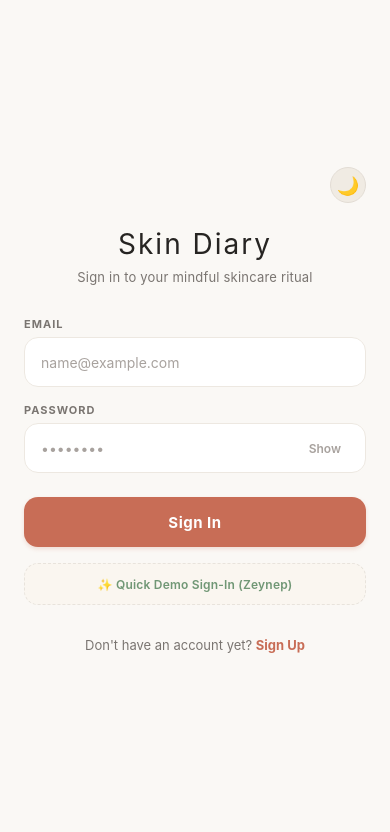
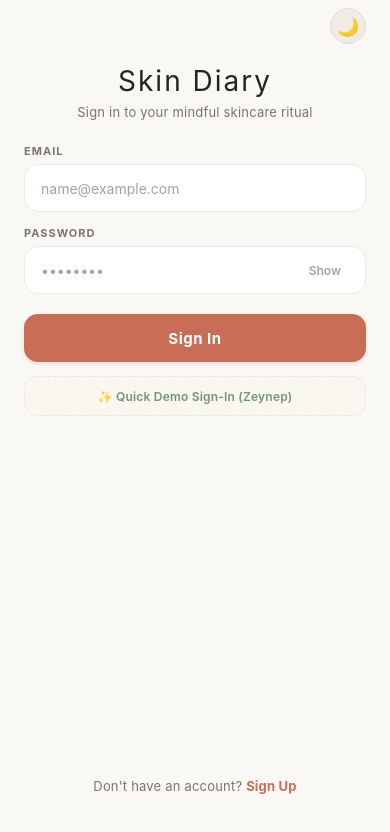
Before and after one commit to zhevadpal-dev/Mobile-App-Development-, a React Native app: screen /Login in a window 390 px wide. Shown: the top 832 px of the page. Built offline with nearby package versions, Linux system fonts and the light colour scheme.

Commit message:
Add prominent minimalist switch-auth text buttons to Login and SignUp screens

```diff
--- a/src/screens/LoginScreen.tsx
+++ b/src/screens/LoginScreen.tsx
@@ -69,6 +69,8 @@ export default function LoginScreen({ navigation }: Props) {
           keyboardShouldPersistTaps="handled"
           showsVerticalScrollIndicator={false}
         >
+          {/* Main Content Area */}
+          <View style={styles.mainContent}>
             {/* Top Bar with Theme Toggle */}
             <View style={styles.topBar}>
               <View style={styles.topBarSpacer} />
@@ -98,7 +100,7 @@ export default function LoginScreen({ navigation }: Props) {
               </View>
             ) : null}
 
-          {/* Inputs Section */}
+            {/* Form Inputs */}
             <View style={styles.formContainer}>
               {/* Email Field */}
               <View style={styles.inputGroup}>
@@ -187,7 +189,7 @@ export default function LoginScreen({ navigation }: Props) {
                 )}
               </TouchableOpacity>
 
-            {/* Quick Demo Credentials Fill (For effortless testing) */}
+              {/* Quick Demo Credentials Fill */}
               <TouchableOpacity
                 style={[
                   styles.demoButton,
@@ -204,20 +206,23 @@ export default function LoginScreen({ navigation }: Props) {
                 </Text>
               </TouchableOpacity>
             </View>
+          </View>
 
-          {/* Navigation to Sign Up */}
-          <View style={styles.footerRow}>
-            <Text style={[styles.footerText, { color: colors.textSecondary }]}>
-              Don't have an account yet?{' '}
-            </Text>
+          {/* Minimalist Bottom Navigation to SignUp */}
+          <View style={styles.footerSection}>
             <TouchableOpacity
+              style={styles.switchAuthButton}
               onPress={() => {
                 setErrorMessage(null);
                 navigation.navigate('SignUp');
               }}
               activeOpacity={0.7}
+              hitSlop={{ top: 12, bottom: 12, left: 16, right: 16 }}
             >
-              <Text style={[styles.footerLink, { color: colors.primary }]}>Sign Up</Text>
+              <Text style={[styles.switchAuthText, { color: colors.textSecondary }]}>
+                Don't have an account?{' '}
+                <Text style={[styles.switchAuthLink, { color: colors.primary }]}>Sign Up</Text>
+              </Text>
             </TouchableOpacity>
           </View>
         </ScrollView>
@@ -236,14 +241,18 @@ const styles = StyleSheet.create({
   scrollContent: {
     flexGrow: 1,
     paddingHorizontal: SPACING.lg,
-    paddingBottom: SPACING.xl,
-    justifyContent: 'center',
+    paddingTop: SPACING.xs,
+    paddingBottom: SPACING.lg,
+    justifyContent: 'space-between',
+  },
+  mainContent: {
+    flex: 1,
   },
   topBar: {
     flexDirection: 'row',
     justifyContent: 'space-between',
     alignItems: 'center',
-    paddingVertical: SPACING.sm,
+    paddingVertical: SPACING.xs,
     marginBottom: SPACING.md,
   },
   topBarSpacer: {
@@ -251,13 +260,13 @@ const styles = StyleSheet.create({
   },
   heroSection: {
     alignItems: 'center',
-    marginBottom: SPACING.xl,
+    marginBottom: SPACING.lg,
   },
   brandTitle: {
     fontSize: 28,
     fontWeight: '400',
     letterSpacing: 2,
-    marginBottom: 8,
+    marginBottom: 6,
   },
   heroSubtitle: {
     fontSize: 13,
@@ -277,7 +286,7 @@ const styles = StyleSheet.create({
     textAlign: 'center',
   },
   formContainer: {
-    gap: SPACING.md,
+    gap: 14,
   },
   inputGroup: {
     gap: 6,
@@ -288,14 +297,14 @@ const styles = StyleSheet.create({
     letterSpacing: 1,
   },
   textInput: {
-    height: 50,
+    height: 48,
     borderRadius: RADIUS.md,
     borderWidth: 1,
     paddingHorizontal: SPACING.md,
     fontSize: 14,
   },
   passwordInputContainer: {
-    height: 50,
+    height: 48,
     borderRadius: RADIUS.md,
     borderWidth: 1,
     paddingHorizontal: SPACING.md,
@@ -316,11 +325,11 @@ const styles = StyleSheet.create({
     fontWeight: '600',
   },
   primaryButton: {
-    height: 50,
+    height: 48,
     borderRadius: RADIUS.md,
     justifyContent: 'center',
     alignItems: 'center',
-    marginTop: 8,
+    marginTop: 6,
     shadowColor: '#C86D56',
     shadowOffset: { width: 0, height: 2 },
     shadowOpacity: 0.2,
@@ -337,7 +346,7 @@ const styles = StyleSheet.create({
     opacity: 0.7,
   },
   demoButton: {
-    height: 42,
+    height: 40,
     borderRadius: RADIUS.md,
     borderWidth: 1,
     justifyContent: 'center',
@@ -349,17 +358,23 @@ const styles = StyleSheet.create({
     fontWeight: '600',
     letterSpacing: 0.2,
   },
-  footerRow: {
-    flexDirection: 'row',
+  footerSection: {
+    paddingVertical: SPACING.md,
+    alignItems: 'center',
     justifyContent: 'center',
-    alignItems: 'center',
-    marginTop: SPACING.xl,
+    marginTop: SPACING.md,
   },
-  footerText: {
+  switchAuthButton: {
+    paddingVertical: 10,
+    paddingHorizontal: 16,
+  },
+  switchAuthText: {
     fontSize: 13,
+    letterSpacing: 0.2,
+    textAlign: 'center',
   },
-  footerLink: {
-    fontSize: 13,
+  switchAuthLink: {
     fontWeight: '700',
+    letterSpacing: 0.2,
   },
 });
--- a/src/screens/SignUpScreen.tsx
+++ b/src/screens/SignUpScreen.tsx
@@ -72,6 +72,8 @@ export default function SignUpScreen({ navigation }: Props) {
           keyboardShouldPersistTaps="handled"
           showsVerticalScrollIndicator={false}
         >
+          {/* Main Content Area */}
+          <View style={styles.mainContent}>
             {/* Top Bar with Back Button & Theme Toggle */}
             <View style={styles.topBar}>
               <TouchableOpacity
@@ -81,7 +83,7 @@ export default function SignUpScreen({ navigation }: Props) {
                   { borderColor: isDark ? '#33302B' : '#E8E3DC' },
                 ]}
                 activeOpacity={0.7}
-              accessibilityLabel="Back to sign in"
+                accessibilityLabel="Back to log in"
               >
                 <Text style={[styles.backButtonText, { color: colors.textPrimary }]}>← Back</Text>
               </TouchableOpacity>
@@ -113,7 +115,7 @@ export default function SignUpScreen({ navigation }: Props) {
 
             {/* Form Fields: Name, Email, Password */}
             <View style={styles.formContainer}>
-            {/* Name Field (Personalization) */}
+              {/* Name Field */}
               <View style={styles.inputGroup}>
                 <Text style={[styles.inputLabel, { color: colors.textSecondary }]}>YOUR NAME</Text>
                 <TextInput
@@ -230,20 +232,23 @@ export default function SignUpScreen({ navigation }: Props) {
                 )}
               </TouchableOpacity>
             </View>
+          </View>
 
-          {/* Navigation to Sign In */}
-          <View style={styles.footerRow}>
-            <Text style={[styles.footerText, { color: colors.textSecondary }]}>
-              Already have an account?{' '}
-            </Text>
+          {/* Minimalist Bottom Navigation to Log In */}
+          <View style={styles.footerSection}>
             <TouchableOpacity
+              style={styles.switchAuthButton}
               onPress={() => {
                 setErrorMessage(null);
                 navigation.navigate('Login');
               }}
               activeOpacity={0.7}
+              hitSlop={{ top: 12, bottom: 12, left: 16, right: 16 }}
             >
-              <Text style={[styles.footerLink, { color: colors.primary }]}>Sign In</Text>
+              <Text style={[styles.switchAuthText, { color: colors.textSecondary }]}>
+                Already have an account?{' '}
+                <Text style={[styles.switchAuthLink, { color: colors.primary }]}>Log In</Text>
+              </Text>
             </TouchableOpacity>
           </View>
         </ScrollView>
@@ -262,14 +267,18 @@ const styles = StyleSheet.create({
   scrollContent: {
     flexGrow: 1,
     paddingHorizontal: SPACING.lg,
-    paddingBottom: SPACING.xl,
-    justifyContent: 'center',
+    paddingTop: SPACING.xs,
+    paddingBottom: SPACING.lg,
+    justifyContent: 'space-between',
+  },
+  mainContent: {
+    flex: 1,
   },
   topBar: {
     flexDirection: 'row',
     justifyContent: 'space-between',
     alignItems: 'center',
-    paddingVertical: SPACING.sm,
+    paddingVertical: SPACING.xs,
     marginBottom: SPACING.md,
   },
   backButton: {
@@ -284,13 +293,13 @@ const styles = StyleSheet.create({
   },
   heroSection: {
     alignItems: 'center',
-    marginBottom: SPACING.xl,
+    marginBottom: SPACING.lg,
   },
   brandTitle: {
     fontSize: 28,
     fontWeight: '400',
     letterSpacing: 1.5,
-    marginBottom: 8,
+    marginBottom: 6,
   },
   heroSubtitle: {
     fontSize: 13,
@@ -310,7 +319,7 @@ const styles = StyleSheet.create({
     textAlign: 'center',
   },
   formContainer: {
-    gap: SPACING.md,
+    gap: 14,
   },
   inputGroup: {
     gap: 6,
@@ -329,14 +338,14 @@ const styles = StyleSheet.create({
     fontSize: 11,
   },
   textInput: {
-    height: 50,
+    height: 48,
     borderRadius: RADIUS.md,
     borderWidth: 1,
     paddingHorizontal: SPACING.md,
     fontSize: 14,
   },
   passwordInputContainer: {
-    height: 50,
+    height: 48,
     borderRadius: RADIUS.md,
     borderWidth: 1,
     paddingHorizontal: SPACING.md,
@@ -357,11 +366,11 @@ const styles = StyleSheet.create({
     fontWeight: '600',
   },
   primaryButton: {
-    height: 50,
+    height: 48,
     borderRadius: RADIUS.md,
     justifyContent: 'center',
     alignItems: 'center',
-    marginTop: 8,
+    marginTop: 6,
     shadowColor: '#C86D56',
     shadowOffset: { width: 0, height: 2 },
     shadowOpacity: 0.2,
@@ -377,17 +386,23 @@ const styles = StyleSheet.create({
   buttonDisabled: {
     opacity: 0.7,
   },
-  footerRow: {
-    flexDirection: 'row',
+  footerSection: {
+    paddingVertical: SPACING.md,
+    alignItems: 'center',
     justifyContent: 'center',
-    alignItems: 'center',
-    marginTop: SPACING.xl,
+    marginTop: SPACING.md,
   },
-  footerText: {
+  switchAuthButton: {
+    paddingVertical: 10,
+    paddingHorizontal: 16,
+  },
+  switchAuthText: {
     fontSize: 13,
+    letterSpacing: 0.2,
+    textAlign: 'center',
   },
-  footerLink: {
-    fontSize: 13,
+  switchAuthLink: {
     fontWeight: '700',
+    letterSpacing: 0.2,
   },
 });
```
Lines whose indentation alone changed are shown as unchanged.
